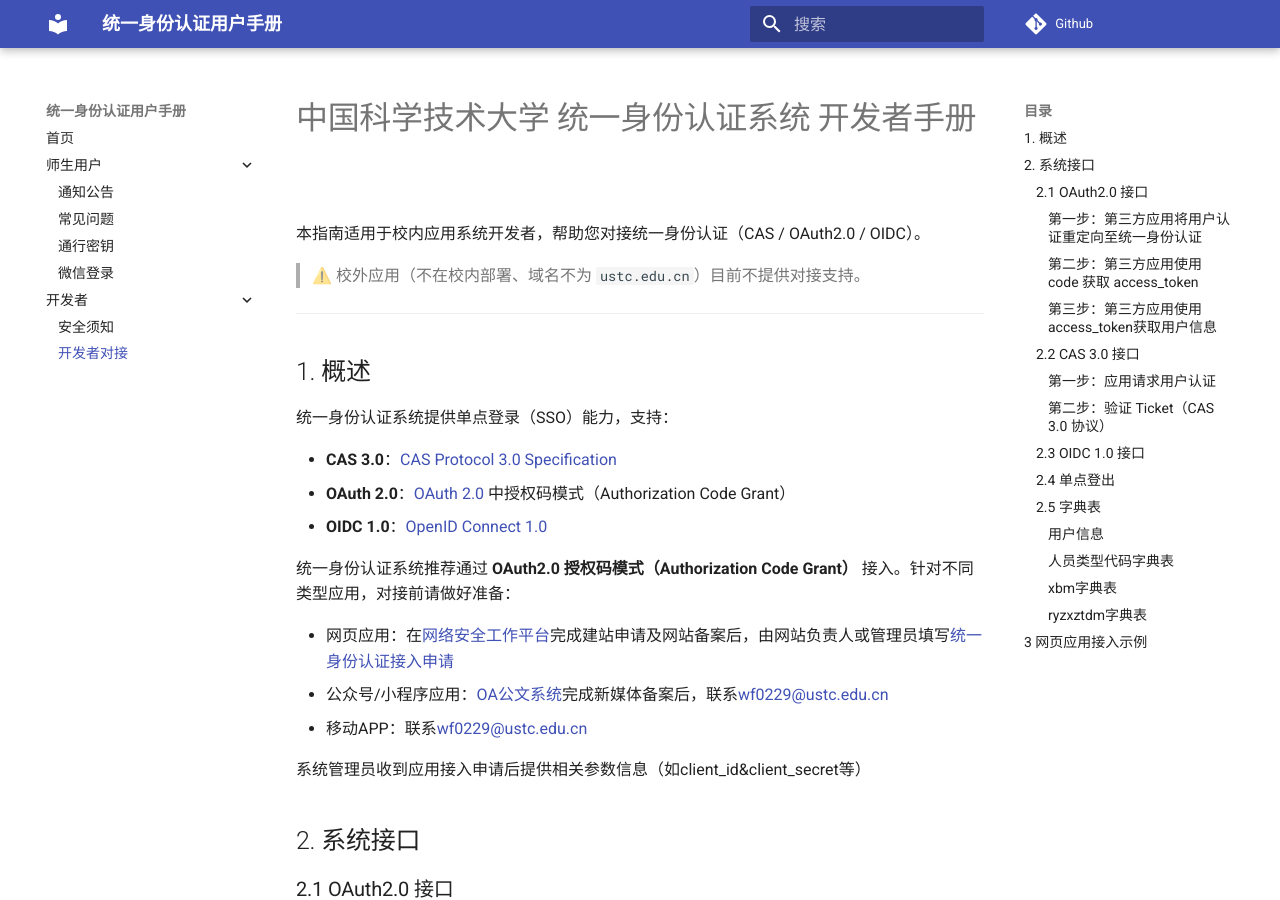
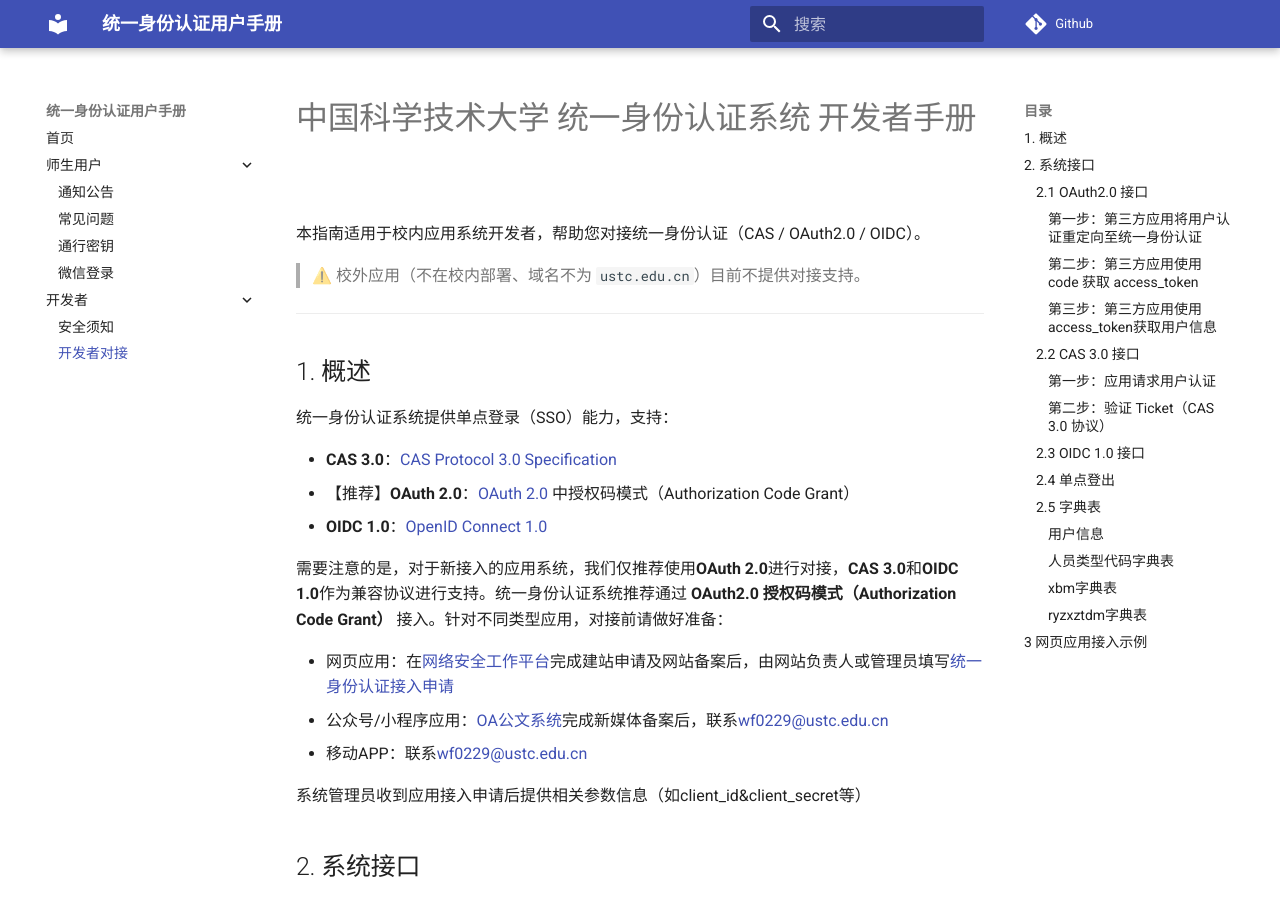
Before and after one commit to wf0229/id_doc, an MkDocs documentation site: the page built from docs/developer.md, in a window 1280 px wide and 900 px high. Built offline with MkDocs 1.6.1 and Material for MkDocs 9.7.7, drawn with Linux system fonts in a browser that asks for light colours; comment, search, counter and statistics services are not loaded.

Commit message:
Update developer.md

```diff
--- a/docs/developer.md
+++ b/docs/developer.md
@@ -11,10 +11,10 @@
 统一身份认证系统提供单点登录（SSO）能力，支持：
 
 - **CAS 3.0**：[CAS Protocol 3.0 Specification](https://apereo.github.io/cas/7.1.x/protocol/CAS-Protocol-Specification.html)
-- **OAuth 2.0**：[OAuth 2.0](https://oauth.net/2/) 中授权码模式（Authorization Code Grant）
+- 【推荐】**OAuth 2.0**：[OAuth 2.0](https://oauth.net/2/) 中授权码模式（Authorization Code Grant）
 - **OIDC 1.0**：[OpenID Connect 1.0](https://openid.net/specs/openid-connect-core-1_0.html)
 
-统一身份认证系统推荐通过 **OAuth2.0 授权码模式（Authorization Code Grant）** 接入。针对不同类型应用，对接前请做好准备：
+需要注意的是，对于新接入的应用系统，我们仅推荐使用**OAuth 2.0**进行对接，**CAS 3.0**和**OIDC 1.0**作为兼容协议进行支持。统一身份认证系统推荐通过 **OAuth2.0 授权码模式（Authorization Code Grant）** 接入。针对不同类型应用，对接前请做好准备：
 
 - 网页应用：在[网络安全工作平台](https://netsecurity.ustc.edu.cn/)完成建站申请及网站备案后，由网站负责人或管理员填写[统一身份认证接入申请](https://service.ustc.edu.cn/fe/taskCenter/one/application?app_id=234)
 - 公众号/小程序应用：[OA公文系统](https://e.ustc.edu.cn)完成新媒体备案后，联系[wf0229@ustc.edu.cn](mailto:wf0229@ustc.edu.cn)
```
